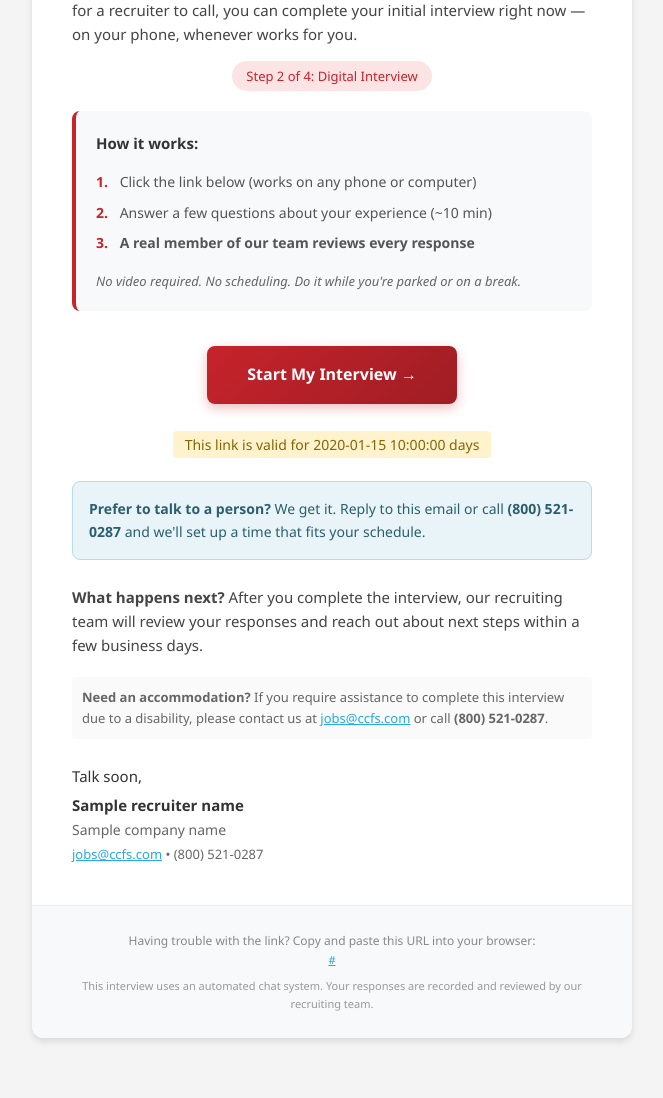
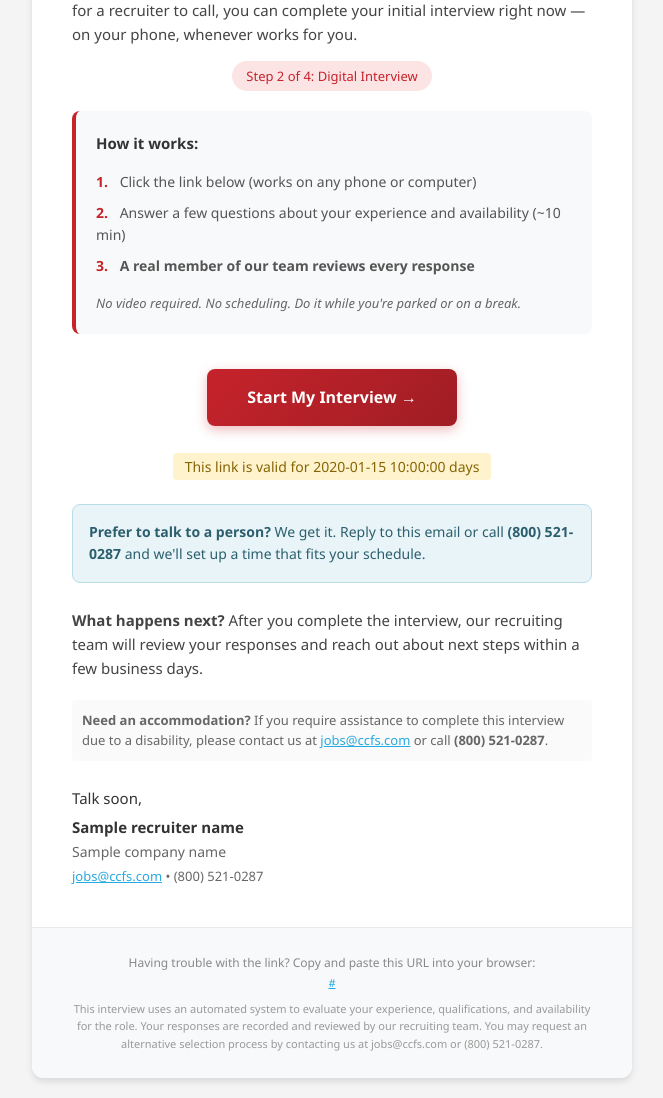
Before and after one commit to bbischke-nelo/airecruiter2, a Python web app: template api/config/templates/interview_email.html in a window 1280 px wide. Shown: the part 530-1628 px from the top of the page, without its empty margins (308-971 px from the left). Before the commit the page ends 1572 px from the top, so only its background shows below. Run offline with Jinja, Linux system fonts and the light colour scheme; the template is opened without the code that fills it: most values are stand-ins (such as "Sample title", 1, 10 or a date in 2020); grey boxes marked "Sample" are stand-in pictures.

Commit message:
feat: Add universal compliance language to interview email
- Specify what's being evaluated: experience, qualifications, availability
- Add explicit alternative selection process language in footer
- Covers NYC LL144 and Illinois HB3773 requirements

🤖 Generated with [Claude Code](https://claude.com/claude-code)

Co-Authored-By: Claude Opus 4.5 <noreply@anthropic.com>

```diff
--- a/api/config/templates/interview_email.html
+++ b/api/config/templates/interview_email.html
@@ -70,7 +70,7 @@
                                             <tr>
                                                 <td style="padding: 4px 0; font-size: 14px; color: #555555;">
                                                     <span style="color: #C6232B; margin-right: 8px; font-weight: bold;">2.</span>
-                                                    Answer a few questions about your experience (~10 min)
+                                                    Answer a few questions about your experience and availability (~10 min)
                                                 </td>
                                             </tr>
                                             <tr>
@@ -150,7 +150,7 @@
                                             <a href="{{interview_url}}" style="color: #27AAE1; word-break: break-all; font-size: 11px;">{{interview_url}}</a>
                                         </p>
                                         <p style="font-size: 11px; color: #999999; margin: 8px 0 0 0;">
-                                            This interview uses an automated chat system. Your responses are recorded and reviewed by our recruiting team.
+                                            This interview uses an automated system to evaluate your experience, qualifications, and availability for the role. Your responses are recorded and reviewed by our recruiting team. You may request an alternative selection process by contacting us at jobs@ccfs.com or (800) 521-0287.
                                         </p>
                                     </td>
                                 </tr>
--- a/api/config/templates/interview_email.txt
+++ b/api/config/templates/interview_email.txt
@@ -6,7 +6,7 @@ At CCFS, we respect that your time is money. Instead of making you wait for a re
 
 How it works:
 1. Click the link below (works on any phone or computer)
-2. Answer a few questions about your experience (~10 min)
+2. Answer a few questions about your experience and availability (~10 min)
 3. A real member of our team reviews every response
 
 No video required. No scheduling. Do it while you're parked or on a break.
@@ -33,4 +33,4 @@ jobs@ccfs.com | (800) 521-0287
 
 ---
 
-This interview uses an automated chat system. Your responses are recorded and reviewed by our recruiting team.
+This interview uses an automated system to evaluate your experience, qualifications, and availability for the role. Your responses are recorded and reviewed by our recruiting team. You may request an alternative selection process by contacting us at jobs@ccfs.com or (800) 521-0287.
```
